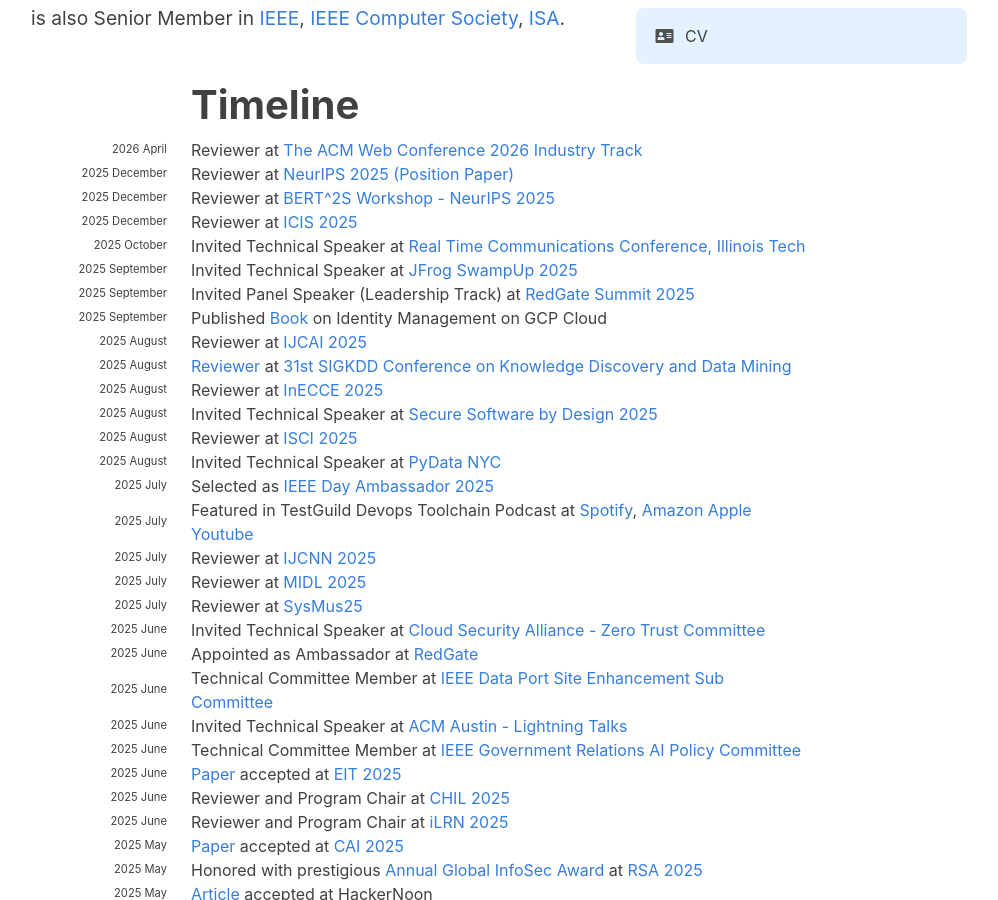
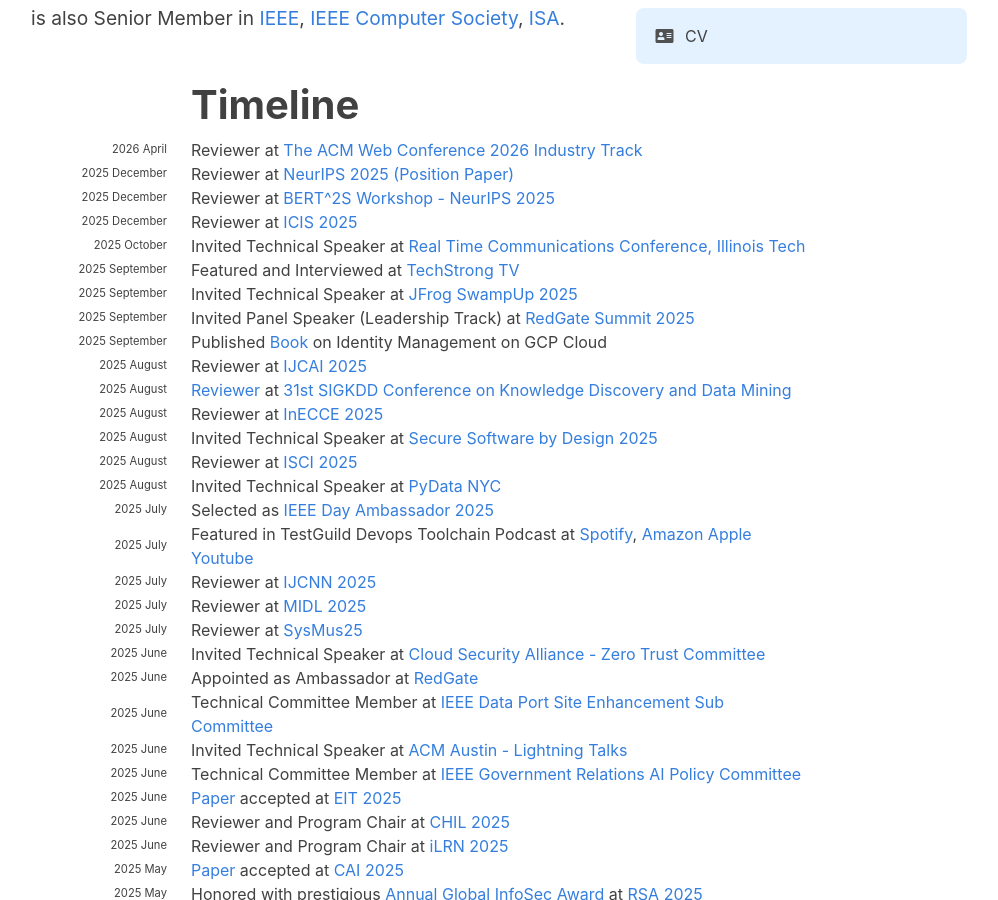
Before and after one commit to hariharanragothaman/hariharanragothaman.github.io, a Jekyll site: the page built from index.md, in a window 1280 px wide and 900 px high, scrolled down 748 px. Shown: the whole window, without its empty margins (141-1139 px from the left). Built offline with Jekyll 4.4.1, drawn with Linux system fonts in a browser that asks for light colours; nearby versions of some CDN libraries; some web fonts are replaced.

Commit message:
Polishes and Updates

```diff
--- a/_data/news.yaml
+++ b/_data/news.yaml
@@ -30,6 +30,10 @@
   description: Invited Technical Speaker at  <a href="https://www.rtc-conference.com/2025/"> Real Time Communications Conference, Illinois Tech </a>
 
 #-------------------------------------------- September  ------------------------------------------------------------------------------------------------------------------------------------------------------
+
+- year: 2025
+  year-extra: September
+  description: Featured and Interviewed at  <a href="https://techstrong.tv/videos/jfrog-swampup-2025/hariharan-ragothaman-architecting-a-unified-deployment-pipeline-for-speed-security-and-compliance-swampup-2025"> TechStrong TV </a>
 
 - year: 2025
   year-extra: September
```
